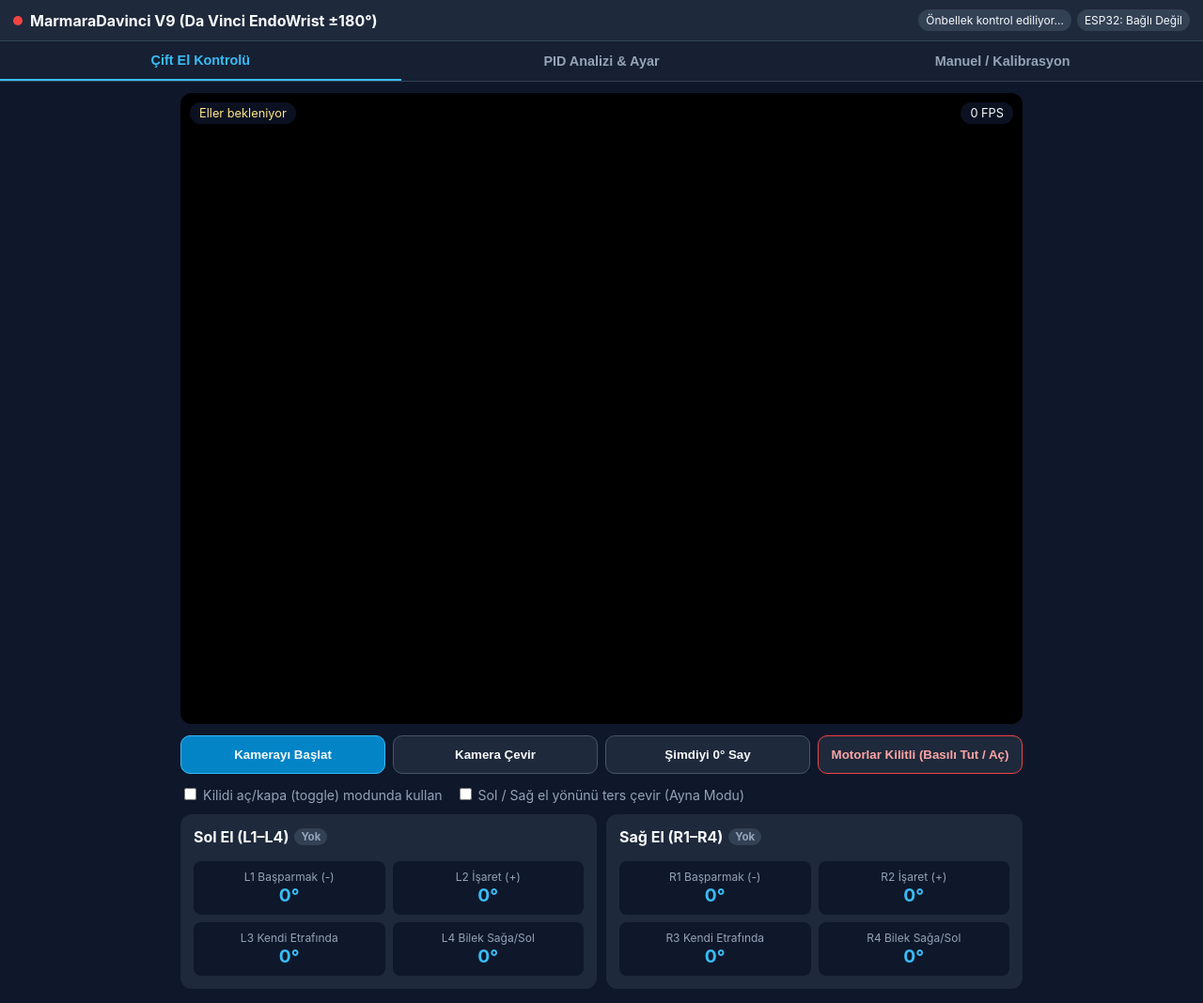
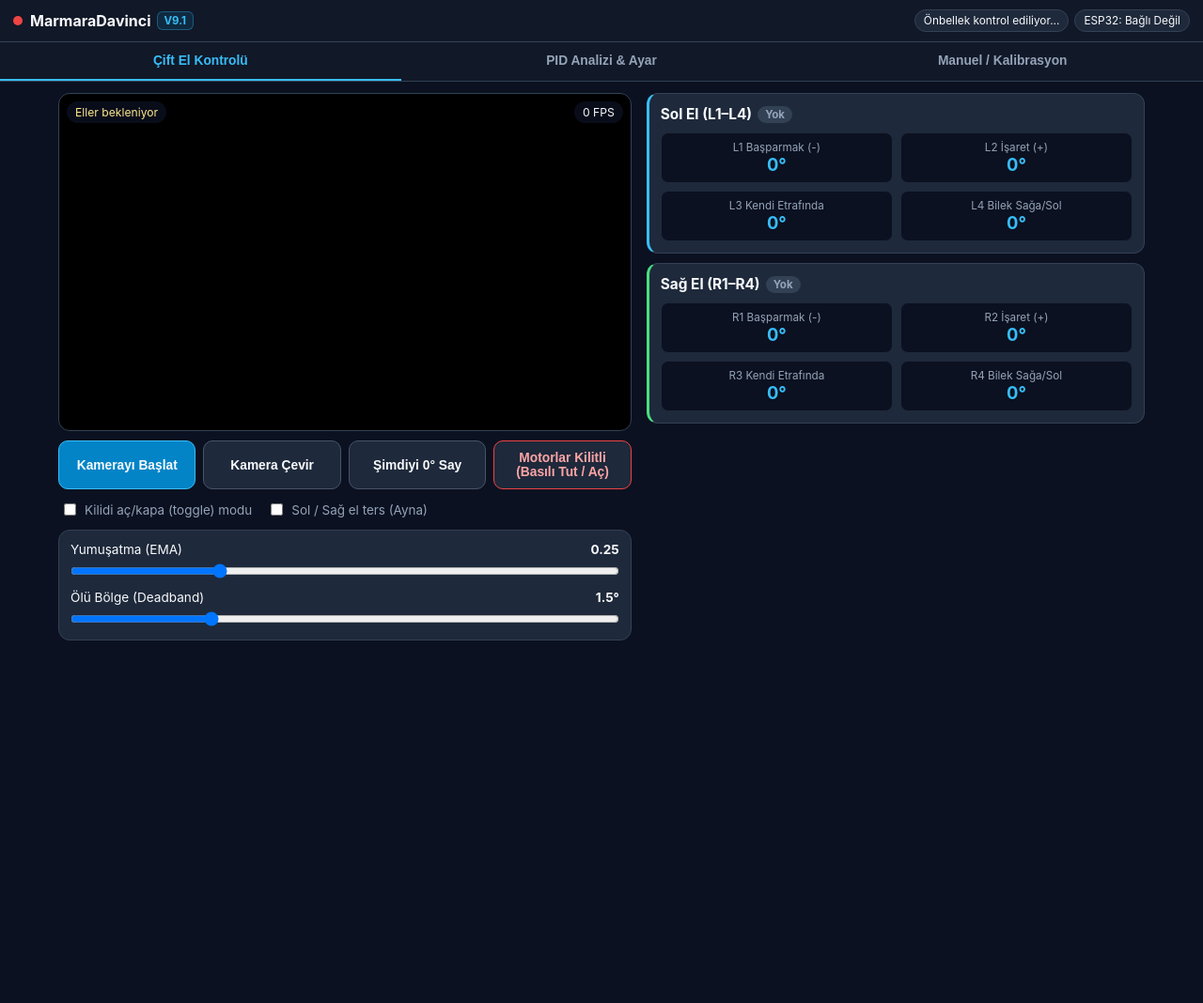
Before and after one commit to baran1248/MarmaraDavinci, a plain HTML site: page index.html in a window 1280 px wide. Shown: the top 1068 px of the page at 94% size. After the commit the page ends 800 px from the top, so only its background shows below. Drawn offline with Linux system fonts and the light colour scheme.

Commit message:
Add files via upload

```diff
--- a/index.html
+++ b/index.html
@@ -5,7 +5,7 @@
   <meta name="viewport" content="width=device-width, initial-scale=1.0, maximum-scale=1.0, user-scalable=no" />
   <meta name="apple-mobile-web-app-capable" content="yes" />
   <meta name="apple-mobile-web-app-status-bar-style" content="black-translucent" />
-  <meta name="theme-color" content="#0f172a" />
+  <meta name="theme-color" content="#0b1120" />
   <title>MarmaraDavinci</title>
   <link rel="manifest" href="./manifest.json" />
   <link rel="icon" type="image/svg+xml" href="./icon.svg" />
@@ -16,7 +16,10 @@
   <header class="topbar">
     <div class="brand">
       <span class="dot" id="wsDot"></span>
-      <strong>MarmaraDavinci V9 (Da Vinci EndoWrist ±180°)</strong>
+      <div class="brand-text">
+        <strong>MarmaraDavinci</strong>
+        <span class="ver-pill">V9.1</span>
+      </div>
     </div>
     <div class="badges">
       <span class="badge" id="offlineBadge">Önbellek kontrol ediliyor...</span>
@@ -24,14 +27,17 @@
     </div>
   </header>
 
-  <nav class="tabs">
+  <nav class="tabs" role="tablist">
     <button class="tab active" data-tab="cameraTab">Çift El Kontrolü</button>
     <button class="tab" data-tab="pidTab">PID Analizi & Ayar</button>
     <button class="tab" data-tab="manualTab">Manuel / Kalibrasyon</button>
   </nav>
 
   <main>
+    <!-- SEKME 1: ÇİFT EL KAMERA KONTROLÜ -->
     <section id="cameraTab" class="panel active">
+      <div class="camera-layout">
+        <div class="camera-col">
           <div class="video-wrap">
             <video id="webcam" autoplay playsinline muted></video>
             <canvas id="overlay"></canvas>
@@ -49,12 +55,24 @@
           </div>
 
           <div class="toggle-row">
-        <label><input type="checkbox" id="chkLatchMode" /> Kilidi aç/kapa (toggle) modunda kullan</label>
-        <label><input type="checkbox" id="chkSwapHands" /> Sol / Sağ el yönünü ters çevir (Ayna Modu)</label>
+            <label><input type="checkbox" id="chkLatchMode" /> Kilidi aç/kapa (toggle) modu</label>
+            <label><input type="checkbox" id="chkSwapHands" /> Sol / Sağ el ters (Ayna)</label>
           </div>
 
-      <div class="hands-grid">
-        <div class="card">
+          <div class="card sliders">
+            <label>
+              <span class="slider-head"><span>Yumuşatma (EMA)</span><strong id="lblAlpha">0.25</strong></span>
+              <input type="range" id="rngAlpha" min="0.05" max="0.8" step="0.05" value="0.25" />
+            </label>
+            <label>
+              <span class="slider-head"><span>Ölü Bölge (Deadband)</span><strong id="lblDeadband">1.5°</strong></span>
+              <input type="range" id="rngDeadband" min="0" max="6" step="0.5" value="1.5" />
+            </label>
+          </div>
+        </div>
+
+        <div class="hands-col">
+          <div class="card hand-card left-accent">
             <h3>Sol El (L1–L4) <span class="mini-status" id="leftHandBadge">Yok</span></h3>
             <div class="gauges-4">
               <div class="gauge"><span>L1 Başparmak (-)</span><strong id="valL1">0°</strong></div>
@@ -63,7 +81,8 @@
               <div class="gauge"><span>L4 Bilek Sağa/Sol</span><strong id="valL4">0°</strong></div>
             </div>
           </div>
-        <div class="card">
+
+          <div class="card hand-card right-accent">
             <h3>Sağ El (R1–R4) <span class="mini-status" id="rightHandBadge">Yok</span></h3>
             <div class="gauges-4">
               <div class="gauge"><span>R1 Başparmak (-)</span><strong id="valR1">0°</strong></div>
@@ -73,17 +92,10 @@
             </div>
           </div>
         </div>
-
-      <div class="sliders">
-        <label>Yumuşatma (EMA): <span id="lblAlpha">0.25</span>
-          <input type="range" id="rngAlpha" min="0.05" max="0.8" step="0.05" value="0.25" />
-        </label>
-        <label>Ölü Bölge (Deadband): <span id="lblDeadband">1.5°</span>
-          <input type="range" id="rngDeadband" min="0" max="6" step="0.5" value="1.5" />
-        </label>
       </div>
     </section>
 
+    <!-- SEKME 2: PID ANALİZİ VE AYAR -->
     <section id="pidTab" class="panel">
       <div class="card">
         <div class="pid-header">
@@ -107,7 +119,9 @@
           <div class="gauge"><span>Aşım (OS)</span><strong id="pidOs">0.0%</strong></div>
         </div>
 
-        <canvas id="pidChart" width="760" height="280"></canvas>
+        <div class="chart-wrap">
+          <canvas id="pidChart" width="760" height="260"></canvas>
+        </div>
         <div class="legend">
           <span class="leg sp">━ Hedef (Setpoint)</span>
           <span class="leg act">━ Gerçek (Encoder)</span>
@@ -119,25 +133,26 @@
       <div class="card">
         <h3>PID Parametreleri ve Step Testi</h3>
         <div class="pid-inputs">
-          <label>Kp (Oransal): <input type="number" id="inpKp" step="0.1" value="2.5" /></label>
-          <label>Ki (İntegral): <input type="number" id="inpKi" step="0.01" value="0.05" /></label>
-          <label>Kd (Türev): <input type="number" id="inpKd" step="0.01" value="0.12" /></label>
-          <label>Max PWM (0-255): <input type="number" id="inpMaxPwm" step="5" min="20" max="255" value="200" /></label>
+          <label>Kp (Oransal)<input type="number" id="inpKp" step="0.1" value="2.5" /></label>
+          <label>Ki (İntegral)<input type="number" id="inpKi" step="0.01" value="0.05" /></label>
+          <label>Kd (Türev)<input type="number" id="inpKd" step="0.01" value="0.12" /></label>
+          <label>Max PWM (0-255)<input type="number" id="inpMaxPwm" step="5" min="20" max="255" value="200" /></label>
         </div>
         <div class="controls-row">
           <button id="btnApplyPidOne" class="btn primary">Seçili Motora Uygula</button>
-          <button id="btnApplyPidAll" class="btn">8 Motora Birden Uygula</button>
-          <button id="btnStepTest" class="btn danger-outline">Step Testi (+30°)</button>
-          <button id="btnStepTestNeg" class="btn danger-outline">Step Testi (-30°)</button>
-          <button id="btnClearPlot" class="btn">Grafiği Temizle</button>
+          <button id="btnApplyPidAll" class="btn">8 Motora Uygula</button>
+          <button id="btnStepTest" class="btn danger-outline">Step (+30°)</button>
+          <button id="btnStepTestNeg" class="btn danger-outline">Step (-30°)</button>
+          <button id="btnClearPlot" class="btn">Temizle</button>
         </div>
       </div>
     </section>
 
+    <!-- SEKME 3: MANUEL, BAĞLANTI VE KALİBRASYON -->
     <section id="manualTab" class="panel">
       <div class="card">
         <h3>ESP32 Bağlantısı (İnternetsiz Saha Modu)</h3>
-        <label>WebSocket Adresi:
+        <label class="field-label">WebSocket Adresi
           <input type="text" id="wsUrlInput" value="wss://192.168.4.1/ws" />
         </label>
         <div class="controls-row">
@@ -160,17 +175,17 @@
         <div class="hands-grid">
           <div class="manual-sliders">
             <strong>Sol El (L1–L4)</strong>
-            <label>L1 Başparmak: <span id="manLbl0">0°</span><input type="range" class="man-range" data-idx="0" min="-180" max="180" value="0" /></label>
-            <label>L2 İşaret: <span id="manLbl1">0°</span><input type="range" class="man-range" data-idx="1" min="-180" max="180" value="0" /></label>
-            <label>L3 Kendi Etrafında: <span id="manLbl2">0°</span><input type="range" class="man-range" data-idx="2" min="-180" max="180" value="0" /></label>
-            <label>L4 Bilek Sağa/Sol: <span id="manLbl3">0°</span><input type="range" class="man-range" data-idx="3" min="-180" max="180" value="0" /></label>
+            <label><span class="slider-head"><span>L1 Başparmak</span><strong id="manLbl0">0°</strong></span><input type="range" class="man-range" data-idx="0" min="-180" max="180" value="0" /></label>
+            <label><span class="slider-head"><span>L2 İşaret</span><strong id="manLbl1">0°</strong></span><input type="range" class="man-range" data-idx="1" min="-180" max="180" value="0" /></label>
+            <label><span class="slider-head"><span>L3 Kendi Etrafında</span><strong id="manLbl2">0°</strong></span><input type="range" class="man-range" data-idx="2" min="-180" max="180" value="0" /></label>
+            <label><span class="slider-head"><span>L4 Bilek Sağa/Sol</span><strong id="manLbl3">0°</strong></span><input type="range" class="man-range" data-idx="3" min="-180" max="180" value="0" /></label>
           </div>
           <div class="manual-sliders">
             <strong>Sağ El (R1–R4)</strong>
-            <label>R1 Başparmak: <span id="manLbl4">0°</span><input type="range" class="man-range" data-idx="4" min="-180" max="180" value="0" /></label>
-            <label>R2 İşaret: <span id="manLbl5">0°</span><input type="range" class="man-range" data-idx="5" min="-180" max="180" value="0" /></label>
-            <label>R3 Kendi Etrafında: <span id="manLbl6">0°</span><input type="range" class="man-range" data-idx="6" min="-180" max="180" value="0" /></label>
-            <label>R4 Bilek Sağa/Sol: <span id="manLbl7">0°</span><input type="range" class="man-range" data-idx="7" min="-180" max="180" value="0" /></label>
+            <label><span class="slider-head"><span>R1 Başparmak</span><strong id="manLbl4">0°</strong></span><input type="range" class="man-range" data-idx="4" min="-180" max="180" value="0" /></label>
+            <label><span class="slider-head"><span>R2 İşaret</span><strong id="manLbl5">0°</strong></span><input type="range" class="man-range" data-idx="5" min="-180" max="180" value="0" /></label>
+            <label><span class="slider-head"><span>R3 Kendi Etrafında</span><strong id="manLbl6">0°</strong></span><input type="range" class="man-range" data-idx="6" min="-180" max="180" value="0" /></label>
+            <label><span class="slider-head"><span>R4 Bilek Sağa/Sol</span><strong id="manLbl7">0°</strong></span><input type="range" class="man-range" data-idx="7" min="-180" max="180" value="0" /></label>
           </div>
         </div>
         <div class="controls-row">
--- a/style.css
+++ b/style.css
@@ -1,6 +1,8 @@
 :root {
-  --bg: #0f172a;
+  --bg: #0b1120;
+  --surface: #111827;
   --card: #1e293b;
+  --border: #334155;
   --text: #f8fafc;
   --muted: #94a3b8;
   --primary: #38bdf8;
@@ -9,14 +11,22 @@
   --danger: #ef4444;
 }
 
-* { box-sizing: border-box; -webkit-tap-highlight-color: transparent; }
-body {
+* {
+  box-sizing: border-box;
+  -webkit-tap-highlight-color: transparent;
+}
+
+html, body {
   margin: 0;
+  padding: 0;
+  width: 100%;
+  overflow-x: hidden;
   font-family: -apple-system, BlinkMacSystemFont, "Segoe UI", Roboto, sans-serif;
   background: var(--bg);
   color: var(--text);
 }
 
+/* Üst Çubuk */
 .topbar {
   display: flex;
   flex-wrap: wrap;
@@ -24,49 +34,147 @@ body {
   align-items: center;
   gap: 8px;
   padding: 10px 14px;
-  background: var(--card);
-  border-bottom: 1px solid #334155;
+  background: var(--surface);
+  border-bottom: 1px solid var(--border);
 }
 
-.brand { display: flex; align-items: center; gap: 8px; font-size: 1rem; }
-.dot { width: 10px; height: 10px; border-radius: 50%; background: var(--danger); display: inline-block; }
+.brand {
+  display: flex;
+  align-items: center;
+  gap: 8px;
+  min-width: 0;
+}
+
+.brand-text {
+  display: flex;
+  align-items: center;
+  gap: 6px;
+  font-size: 1rem;
+}
+
+.ver-pill {
+  font-size: 0.72rem;
+  font-weight: 700;
+  padding: 2px 7px;
+  border-radius: 6px;
+  background: #0ea5e922;
+  color: var(--primary);
+  border: 1px solid #38bdf855;
+}
+
+.dot {
+  width: 10px;
+  height: 10px;
+  border-radius: 50%;
+  background: var(--danger);
+  flex-shrink: 0;
+}
 .dot.ok { background: var(--ok); }
 
-.badges { display: flex; flex-wrap: wrap; gap: 6px; }
+.badges {
+  display: flex;
+  flex-wrap: wrap;
+  gap: 6px;
+}
+
 .badge {
-  font-size: 0.75rem;
-  padding: 4px 8px;
+  font-size: 0.74rem;
+  padding: 4px 9px;
   border-radius: 999px;
-  background: #334155;
+  background: var(--card);
+  border: 1px solid var(--border);
   color: var(--text);
+  white-space: nowrap;
 }
-.badge.ok { background: #14532d; color: #bbf7d0; }
+.badge.ok {
+  background: #14532d;
+  border-color: #22c55e66;
+  color: #bbf7d0;
+}
 
-.tabs { display: flex; background: #162032; border-bottom: 1px solid #334155; }
+/* Sekmeler */
+.tabs {
+  display: flex;
+  background: var(--surface);
+  border-bottom: 1px solid var(--border);
+  position: sticky;
+  top: 0;
+  z-index: 20;
+}
+
 .tab {
   flex: 1;
+  min-width: 0;
   padding: 12px 6px;
   background: none;
   border: none;
+  border-bottom: 2px solid transparent;
   color: var(--muted);
   font-weight: 600;
-  font-size: 0.9rem;
+  font-size: 0.86rem;
   cursor: pointer;
+  white-space: nowrap;
+  overflow: hidden;
+  text-overflow: ellipsis;
 }
-.tab.active { color: var(--primary); border-bottom: 2px solid var(--primary); }
+.tab.active {
+  color: var(--primary);
+  border-bottom-color: var(--primary);
+}
 
-main { max-width: 920px; margin: 0 auto; padding: 12px; }
+main {
+  width: 100%;
+  max-width: 1180px;
+  margin: 0 auto;
+  padding: 12px;
+}
+
 .panel { display: none; }
 .panel.active { display: block; }
 
+/* Kamera Sekmesi - Masaüstü 2 Sütun / Tablet & Telefon Tek Sütun */
+.camera-layout {
+  display: grid;
+  grid-template-columns: 1fr;
+  gap: 12px;
+  align-items: start;
+}
+
+@media (min-width: 960px) {
+  .camera-layout {
+    grid-template-columns: minmax(0, 1.15fr) minmax(0, 1fr);
+    gap: 16px;
+  }
+}
+
+.camera-col, .hands-col {
+  min-width: 0;
+  display: flex;
+  flex-direction: column;
+  gap: 10px;
+}
+
+/* Kompakt Kamera Kutusu */
 .video-wrap {
   position: relative;
   width: 100%;
+  max-width: 560px;
+  margin: 0 auto;
   aspect-ratio: 4 / 3;
+  max-height: 250px;
   background: #000;
   border-radius: 12px;
   overflow: hidden;
+  border: 1px solid var(--border);
 }
+
+@media (min-width: 600px) {
+  .video-wrap { max-height: 320px; }
+}
+@media (min-width: 960px) {
+  .video-wrap { max-width: 100%; max-height: 360px; }
+}
+
 video, canvas#overlay {
   position: absolute;
   inset: 0;
@@ -74,35 +182,55 @@ video, canvas#overlay {
   height: 100%;
   object-fit: cover;
 }
+
 .hud-top {
   position: absolute;
-  top: 10px;
-  left: 10px;
-  right: 10px;
+  top: 8px;
+  left: 8px;
+  right: 8px;
   display: flex;
   justify-content: space-between;
+  gap: 6px;
   pointer-events: none;
 }
+
 .pill {
-  padding: 4px 10px;
+  padding: 4px 9px;
   border-radius: 999px;
-  font-size: 0.8rem;
-  background: rgba(15, 23, 42, 0.78);
+  font-size: 0.76rem;
+  background: rgba(11, 17, 32, 0.82);
+  backdrop-filter: blur(4px);
 }
 .pill.ok { color: #86efac; }
 .pill.warn { color: #fde68a; }
 
-.controls-row { display: flex; flex-wrap: wrap; gap: 8px; margin: 12px 0; }
+/* Düğmeler */
+.controls-row {
+  display: grid;
+  grid-template-columns: repeat(2, minmax(0, 1fr));
+  gap: 8px;
+}
+
+@media (min-width: 600px) {
+  .controls-row {
+    display: flex;
+    flex-wrap: wrap;
+  }
+}
+
 .btn {
-  flex: 1 1 140px;
-  padding: 12px;
+  flex: 1 1 130px;
+  min-height: 42px;
+  padding: 10px 12px;
   border-radius: 10px;
   border: 1px solid #475569;
   background: var(--card);
   color: var(--text);
   font-weight: 600;
+  font-size: 0.86rem;
   cursor: pointer;
   user-select: none;
+  text-align: center;
 }
 .btn.primary { background: #0284c7; border-color: #38bdf8; }
 .btn.danger-outline { border-color: var(--danger); color: #fca5a5; }
@@ -111,117 +239,247 @@ video, canvas#overlay {
 .toggle-row {
   display: flex;
   flex-wrap: wrap;
-  gap: 14px;
-  margin-bottom: 12px;
-  font-size: 0.88rem;
+  gap: 10px 16px;
+  font-size: 0.84rem;
   color: var(--muted);
+  padding: 2px 2px;
 }
+.toggle-row label {
+  display: flex;
+  align-items: center;
+  gap: 6px;
+  cursor: pointer;
+}
+
+/* Kartlar ve Göstergeler */
+.card {
+  background: var(--card);
+  border: 1px solid var(--border);
+  padding: 12px;
+  border-radius: 12px;
+  min-width: 0;
+}
+
+.card h3 {
+  margin: 0 0 10px 0;
+  font-size: 0.96rem;
+  display: flex;
+  align-items: center;
+  flex-wrap: wrap;
+  gap: 6px;
+}
+
+.hand-card.left-accent { border-left: 3px solid #38bdf8; }
+.hand-card.right-accent { border-left: 3px solid #4ade80; }
 
 .hands-grid {
   display: grid;
   grid-template-columns: 1fr;
   gap: 10px;
-  margin-bottom: 12px;
+  margin-bottom: 10px;
 }
-@media (min-width: 700px) { .hands-grid { grid-template-columns: 1fr 1fr; } }
+@media (min-width: 720px) {
+  .hands-grid { grid-template-columns: 1fr 1fr; }
+}
 
 .gauges-4, .pid-metrics {
   display: grid;
-  grid-template-columns: repeat(2, 1fr);
+  grid-template-columns: repeat(2, minmax(0, 1fr));
   gap: 8px;
 }
-@media (min-width: 520px) { .pid-metrics { grid-template-columns: repeat(4, 1fr); } }
+@media (min-width: 560px) {
+  .pid-metrics { grid-template-columns: repeat(4, minmax(0, 1fr)); }
+}
 
 .gauge {
-  background: #0f172a;
-  padding: 9px;
+  background: var(--bg);
+  border: 1px solid #1e293b;
+  padding: 8px 6px;
   border-radius: 8px;
   text-align: center;
+  min-width: 0;
 }
-.gauge span { display: block; font-size: 0.75rem; color: var(--muted); }
-.gauge strong { font-size: 1.2rem; color: var(--primary); }
+.gauge span {
+  display: block;
+  font-size: 0.73rem;
+  color: var(--muted);
+  white-space: nowrap;
+  overflow: hidden;
+  text-overflow: ellipsis;
+}
+.gauge strong {
+  font-size: 1.15rem;
+  color: var(--primary);
+}
 
 .mini-status {
   font-size: 0.72rem;
-  padding: 2px 7px;
+  padding: 2px 8px;
   border-radius: 999px;
   background: #334155;
   color: var(--muted);
-  margin-left: 6px;
 }
 .mini-status.ok { background: #14532d; color: #86efac; }
 
+/* Sliderlar ve Formlar */
 .sliders, .manual-sliders {
   display: flex;
   flex-direction: column;
   gap: 10px;
-  background: var(--card);
-  padding: 12px;
+}
+.manual-sliders {
+  background: var(--bg);
+  padding: 10px;
   border-radius: 10px;
 }
-.sliders label, .manual-sliders label, .card label {
+
+.slider-head {
+  display: flex;
+  justify-content: space-between;
+  align-items: center;
+  font-size: 0.85rem;
+}
+
+.sliders label, .manual-sliders label, .field-label {
+  display: flex;
+  flex-direction: column;
+  gap: 5px;
+  font-size: 0.85rem;
+  width: 100%;
+}
+
+input[type="range"] {
+  width: 100%;
+  margin: 2px 0;
+}
+
+input[type="text"], input[type="number"], select {
+  width: 100%;
+  max-width: 100%;
+  padding: 9px 10px;
+  border-radius: 8px;
+  border: 1px solid #475569;
+  background: var(--bg);
+  color: var(--text);
+  font-size: 0.9rem;
+}
+
+.hint {
+  font-size: 0.82rem;
+  color: var(--muted);
+  line-height: 1.45;
+  margin: 8px 0 0 0;
+}
+
+/* PID Sekmesi (Telefonda Taşma Sıfır) */
+#pidTab .card + .card,
+#manualTab .card + .card {
+  margin-top: 12px;
+}
+
+.pid-header {
+  display: flex;
+  flex-direction: column;
+  align-items: stretch;
+  gap: 8px;
+  margin-bottom: 10px;
+}
+.pid-header h3 { margin: 0; }
+@media (min-width: 600px) {
+  .pid-header {
+    flex-direction: row;
+    justify-content: space-between;
+    align-items: center;
+  }
+  .pid-header select {
+    width: auto;
+    min-width: 240px;
+  }
+}
+
+.pid-inputs {
+  display: grid;
+  grid-template-columns: repeat(2, minmax(0, 1fr));
+  gap: 10px;
+  margin-bottom: 12px;
+}
+@media (min-width: 640px) {
+  .pid-inputs { grid-template-columns: repeat(4, minmax(0, 1fr)); }
+}
+.pid-inputs label {
   display: flex;
   flex-direction: column;
   gap: 4px;
-  font-size: 0.88rem;
+  font-size: 0.82rem;
+  color: var(--muted);
+  min-width: 0;
 }
 
-input[type="text"], input[type="number"], select {
-  padding: 9px;
-  border-radius: 8px;
-  border: 1px solid #475569;
-  background: #0f172a;
-  color: var(--text);
-  font-size: 0.92rem;
+.chart-wrap {
+  width: 100%;
+  margin-top: 10px;
+  overflow: hidden;
+  border-radius: 10px;
+  border: 1px solid var(--border);
+  background: #080d1a;
 }
 
-.card {
-  background: var(--card);
-  padding: 14px;
-  border-radius: 12px;
-  margin-bottom: 12px;
-}
-.card h3 { margin-top: 0; font-size: 1rem; display: flex; align-items: center; }
-.hint { font-size: 0.85rem; color: var(--muted); line-height: 1.45; }
-
-.pid-header {
-  display: flex;
-  justify-content: space-between;
-  align-items: center;
-  gap: 10px;
-  margin-bottom: 10px;
-}
-.pid-header h3 { margin: 0; }
-.pid-inputs {
-  display: grid;
-  grid-template-columns: repeat(2, 1fr);
-  gap: 10px;
-}
-@media (min-width: 600px) { .pid-inputs { grid-template-columns: repeat(4, 1fr); } }
-
 canvas#pidChart {
+  display: block;
   width: 100%;
   height: auto;
-  background: #0b1120;
-  border-radius: 10px;
-  margin-top: 10px;
-  border: 1px solid #334155;
 }
+
 .legend {
   display: flex;
   flex-wrap: wrap;
-  gap: 12px;
+  gap: 8px 14px;
   margin-top: 8px;
-  font-size: 0.8rem;
+  font-size: 0.78rem;
 }
 .leg.sp { color: #38bdf8; }
 .leg.act { color: #22c55e; }
 .leg.err { color: #f59e0b; }
 .leg.out { color: #ef4444; }
 
-.calib-grid { display: grid; grid-template-columns: 1fr; gap: 8px; }
-@media (min-width: 650px) { .calib-grid { grid-template-columns: 1fr 1fr; } }
-.calib-row { display: flex; align-items: center; justify-content: space-between; gap: 8px; background: #0f172a; padding: 8px 10px; border-radius: 8px; font-size: 0.85rem; }
-.inline-chk { display: flex !important; flex-direction: row !important; align-items: center; gap: 4px; }
-.inline-num { display: flex !important; flex-direction: row !important; align-items: center; gap: 6px; }
-.inline-num input { width: 64px; padding: 5px; }
+/* Kalibrasyon Gridi (Telefonda Taşma Sıfır) */
+.calib-grid {
+  display: grid;
+  grid-template-columns: 1fr;
+  gap: 8px;
+  margin-top: 10px;
+}
+@media (min-width: 720px) {
+  .calib-grid { grid-template-columns: 1fr 1fr; }
+}
+
+.calib-row {
+  display: flex;
+  flex-wrap: wrap;
+  align-items: center;
+  justify-content: space-between;
+  gap: 8px;
+  background: var(--bg);
+  padding: 8px 10px;
+  border-radius: 8px;
+  font-size: 0.84rem;
+}
+.calib-row > span {
+  font-weight: 600;
+  min-width: 120px;
+}
+.inline-chk {
+  display: flex;
+  align-items: center;
+  gap: 4px;
+  cursor: pointer;
+}
+.inline-num {
+  display: flex;
+  align-items: center;
+  gap: 6px;
+}
+.inline-num input {
+  width: 68px;
+  padding: 5px 6px;
+}
--- a/sw.js
+++ b/sw.js
@@ -1,4 +1,4 @@
-const CACHE_NAME = "marmara-davinci-v9";
+const CACHE_NAME = "marmara-davinci-v9.1";
 const APP_SHELL = [
   "./",
   "./index.html",
```
Lines whose indentation alone changed are shown as unchanged.
